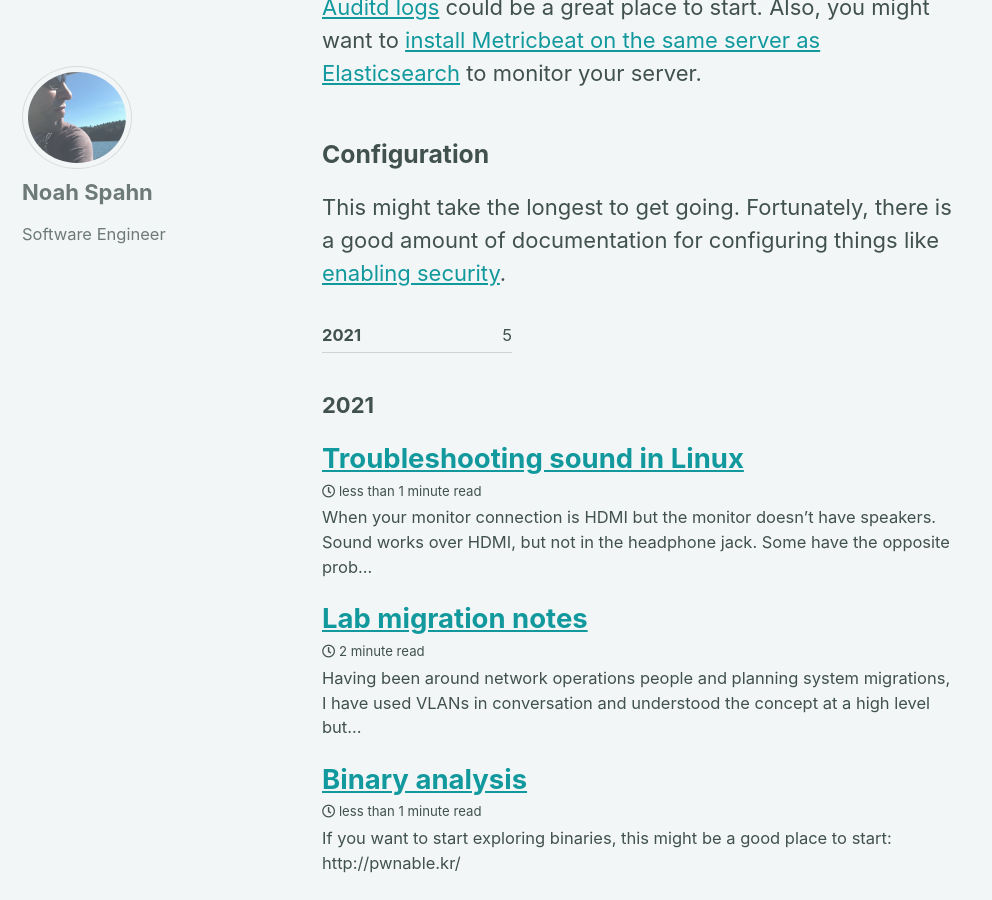
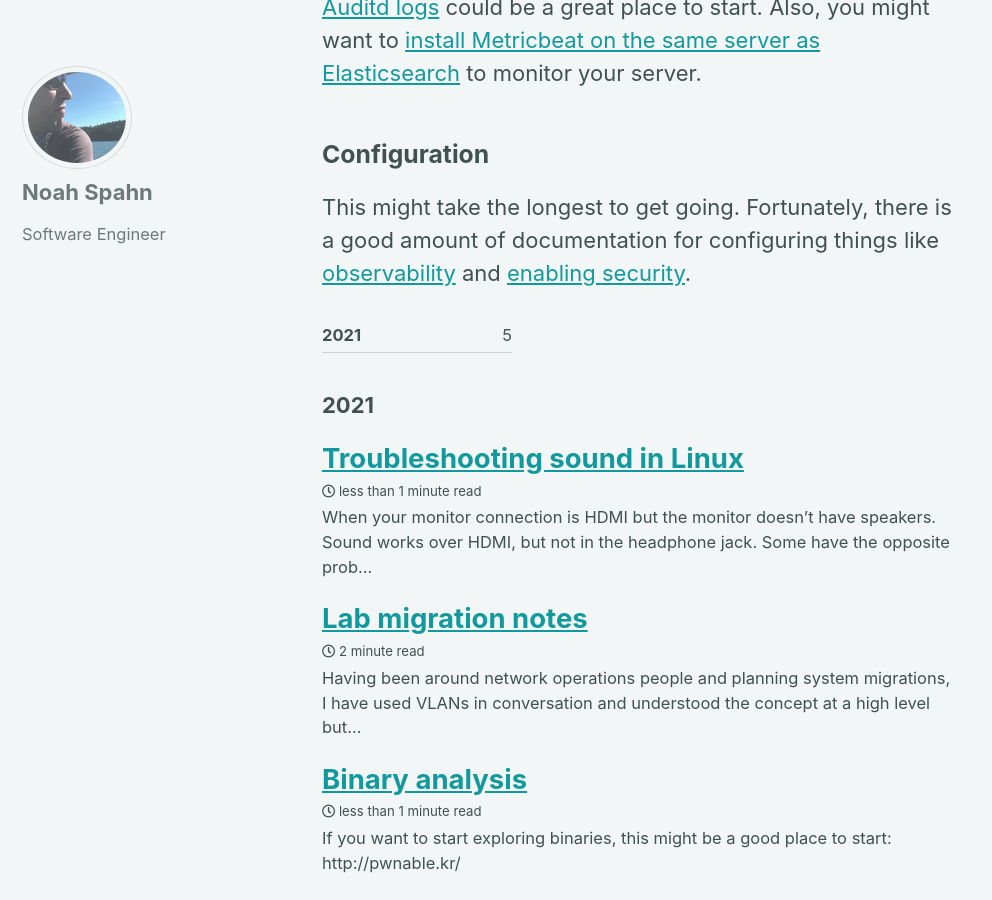
Before and after one commit to Feralo/feralo.github.io, a Jekyll site: the page built from _posts/2021-01-23-searching-for-elastic.md, in a window 1280 px wide and 900 px high, scrolled down 1298 px. Shown: the whole window, without its empty margins (0-992 px from the left). Built offline with Jekyll 4.4.1, drawn with Linux system fonts in a browser that asks for light colours; cached includes are drawn as plain includes.

Commit message:
Update 2021-01-23-searching-for-elastic.md

```diff
--- a/_posts/2021-01-23-searching-for-elastic.md
+++ b/_posts/2021-01-23-searching-for-elastic.md
@@ -38,4 +38,4 @@ Perhaps it's best to just pick a path and get started.
 
 ### Configuration
 
-This might take the longest to get going. Fortunately, there is a good amount of documentation for configuring things like [enabling security](https://www.elastic.co/guide/en/elasticsearch/reference/7.11/get-started-enable-security.html).
+This might take the longest to get going. Fortunately, there is a good amount of documentation for configuring things like [observability](https://ela.st/observability-documentation) and [enabling security](https://www.elastic.co/guide/en/elasticsearch/reference/7.11/get-started-enable-security.html).
```
